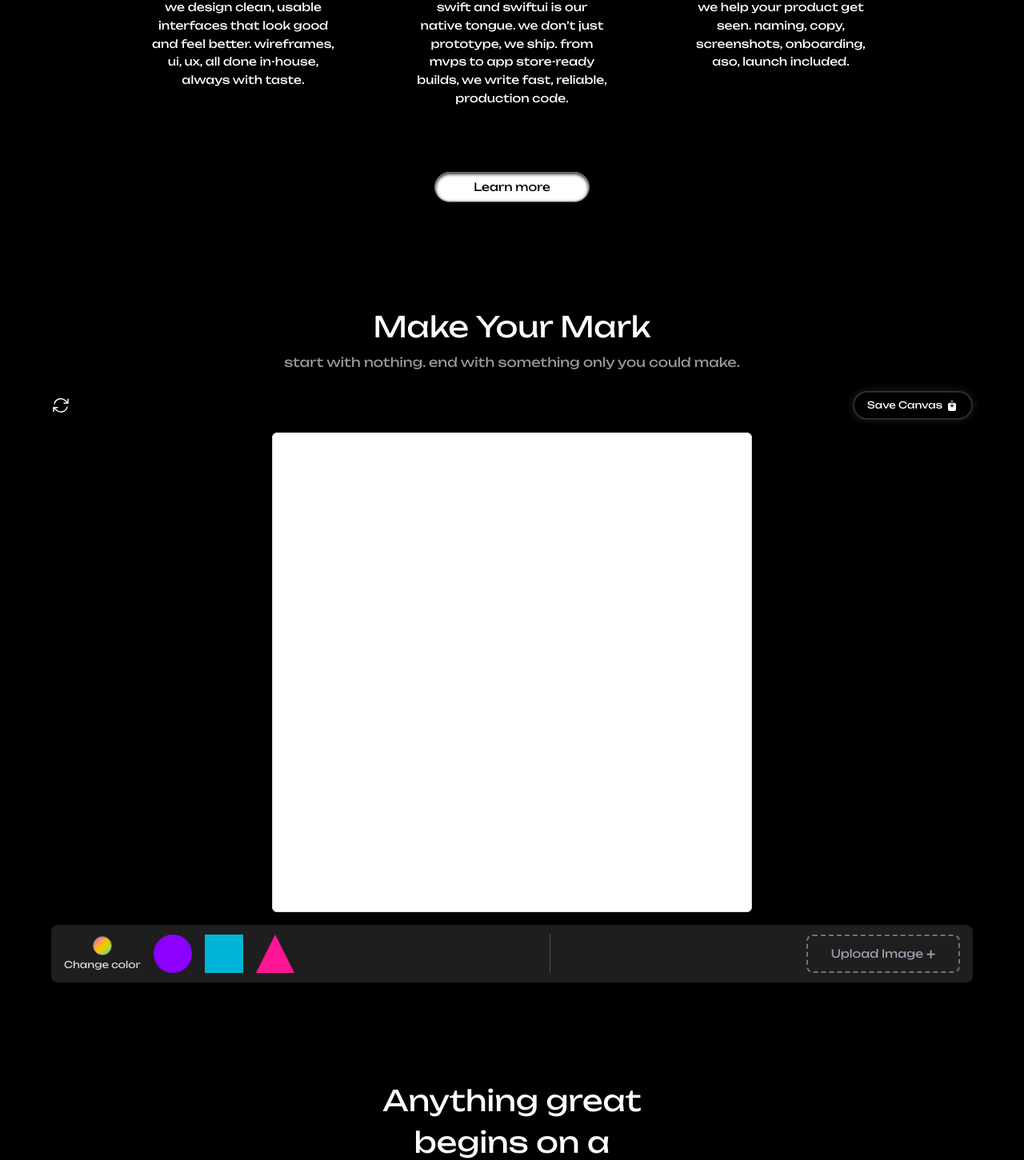
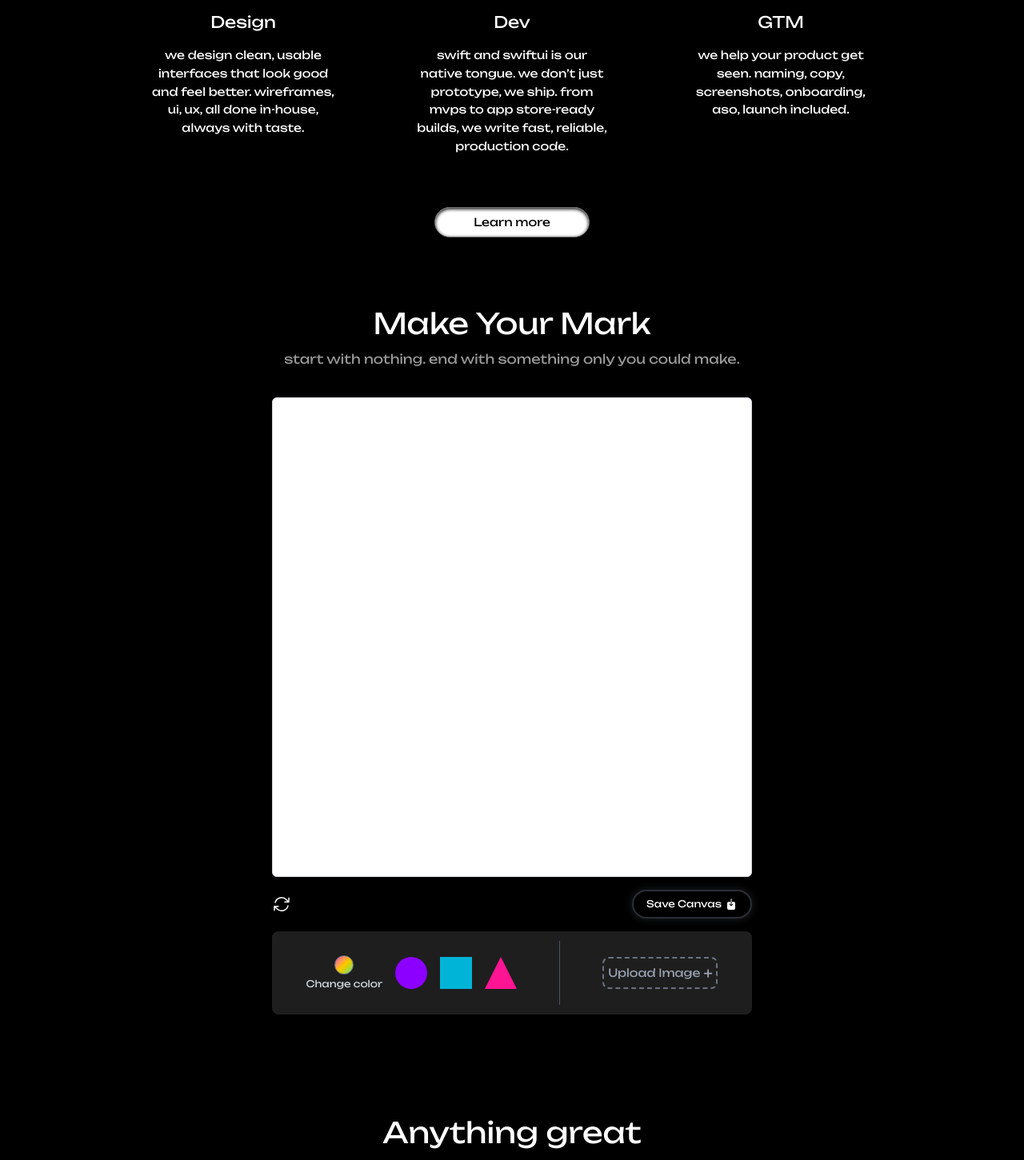
Before and after one commit to blankcanvasdesignco/Blank-Canvas-Website, a React (Vite) app: page / in a window 1280 px wide. Shown: the part 1616-3067 px from the top of the page at 80% size. Built offline with nearby package versions, Linux system fonts and the light colour scheme.

Commit message:
checkpoint 8 - canvas size responsive with tray and all

```diff
--- a/src/components/CanvasEditor.jsx
+++ b/src/components/CanvasEditor.jsx
@@ -216,21 +216,7 @@ export default function CanvasEditor() {
   return (
     <div className="space-y-4 p-4">
       {/* Canvas */}
-      <div className="flex items-center justify-between">
-        <ArrowPathIcon
-          className="bottom-4 left-4 h-6 w-6 text-white cursor-pointer"
-          onClick={() => {
-            setCanvasItems((prev) => prev.slice(0, -1)); // removes last item
-          }}
-        />
-        <button
-          onClick={downloadCanvas}
-          className="bottom-4 right-4 flex items-center justify-center gap-1 cursor-pointer text-xs text-white px-4 py-2 rounded-full border-2 bg-black transition-transform duration-200 hover:scale-110 backdrop-blur-sm border-[rgba(107,114,128,0.4)] shadow-[0_0_8px_2px_rgba(107,114,128,0.2)]"
-        >
-          Save Canvas
-          <ArrowDownOnSquareIcon className="w-4 h-4" />
-        </button>
-      </div>
+
       <div
         ref={canvasRef}
         onDrop={handleDrop}
@@ -292,10 +278,47 @@ export default function CanvasEditor() {
         ))}
       </div>
 
+      <div
+        className="
+          flex items-center justify-between
+          mx-auto
+          w-full
+          max-w-[90vw]
+          sm:max-w-[400px]
+          md:max-w-[500px]
+          lg:max-w-[600px]
+        "
+      >
+        <ArrowPathIcon
+          className="bottom-4 left-4 h-6 w-6 text-white cursor-pointer"
+          onClick={() => {
+            setCanvasItems((prev) => prev.slice(0, -1)); // removes last item
+          }}
+        />
+        <button
+          onClick={downloadCanvas}
+          className="bottom-4 right-4 flex items-center justify-center gap-1 cursor-pointer text-xs text-white px-4 py-2 rounded-full border-2 bg-black transition-transform duration-200 hover:scale-110 backdrop-blur-sm border-[rgba(107,114,128,0.4)] shadow-[0_0_8px_2px_rgba(107,114,128,0.2)]"
+        >
+          Save Canvas
+          <ArrowDownOnSquareIcon className="w-4 h-4" />
+        </button>
+      </div>
+
       {/* Tray */}
-      <div className="flex items-center justify-between bg-[#1E1E1E] px-4 py-3 rounded-lg shadow-lg">
+      <div
+        className="
+          flex flex-col items-center justify-center  px-4 py-3 bg-[#1E1E1E] rounded-lg shadow-lg
+          mx-auto
+          w-full
+          max-w-[90vw]
+          sm:max-w-[400px]
+          md:max-w-[500px]
+          lg:max-w-[600px]
+        "
+      >
+        <div className="flex flex-col items-center justify-around w-full md:flex-row ">
           {/* Left Section: Color Picker + Shapes */}
-        <div className="relative flex items-center gap-4 overflow-x-visible">
+          <div className="relative flex items-center gap-4 overflow-x-visible md:flex-wrap md:justify-center">
             {/* Color Wheel Button */}
             <button
               onClick={() => setShowPalette((prev) => !prev)}
@@ -341,7 +364,6 @@ export default function CanvasEditor() {
             )}
 
             {/* Shapes */}
-
             {trayItems.map((item, index) => (
               <div
                 key={item.id}
@@ -364,20 +386,25 @@ export default function CanvasEditor() {
 
                     setTrayItems((prev) =>
                       prev.map((trayItem, i) =>
-                      i === index ? { ...trayItem, color: newColor } : trayItem
+                        i === index
+                          ? { ...trayItem, color: newColor }
+                          : trayItem
                       )
                     );
                   }
                 }}
-              className="w-12 h-12 overflow-hidden flex items-center justify-center cursor-pointer"
+                className="
+                  w-12 h-12 overflow-hidden flex items-center justify-center cursor-pointer
+                  md:w-10 md:h-10
+                "
               >
                 {item.type === "shape" ? (
                   <div className="w-full h-full flex items-center justify-center">
                     <ShapeRenderer
                       shape={item.shape}
                       color={item.color}
-                    width={48} // match your w-12 (~48px) or w-10 size
-                    height={48}
+                      width={40} // default for large
+                      height={40}
                     />
                   </div>
                 ) : item.type === "image" ? (
@@ -392,10 +419,15 @@ export default function CanvasEditor() {
           </div>
 
           {/* Divider */}
-        <div className="w-px h-12 bg-gray-600" />
+          <div className="w-px h-12 bg-gray-600 md:h-20" />
 
           {/* Upload Image Section */}
-        <label className="flex items-center justify-center w-48 h-12 border-2 border-dashed border-gray-500 rounded-lg text-gray-400 text-sm cursor-pointer hover:border-gray-300 transition-colors">
+          <label
+            className="
+            flex items-center justify-center w-48 h-12 border-2 border-dashed border-gray-500 rounded-lg text-gray-400 text-sm cursor-pointer hover:border-gray-300 transition-colors
+            md:w-36 md:h-10
+          "
+          >
             Upload Image <span className="ml-1 text-lg">+</span>
             <input
               type="file"
@@ -427,5 +459,6 @@ export default function CanvasEditor() {
           </label>
         </div>
       </div>
+    </div>
   );
 }
--- a/src/pages/Homepage.jsx
+++ b/src/pages/Homepage.jsx
@@ -290,9 +290,14 @@ const Homepage = () => {
       <section
         data-dot-shape="square"
         id="services"
-        className="bg-black text-white py-12 px-4 flex flex-col justify-center items-center space-y-20 font-unbounded"
+        className="bg-black text-white pt-12 px-4 flex flex-col justify-center items-center space-y-16 font-unbounded"
       >
-        <h2 className="text-center text-4xl">Services</h2>
+        <div className="flex flex-col items-center pt-10 space-y-3">
+          <h2 className="text-center text-4xl">Services</h2>
+          <p className="opacity-60">
+            start with nothing. end with something only you could make.
+          </p>
+        </div>
 
         <div className="flex flex-col lg:flex-row lg:justify-around mx-8 lg:mx-32 lg:space-x-24 space-y-14 lg:space-y-0 text-center">
           {/* Design */}
@@ -339,9 +344,9 @@ const Homepage = () => {
 
       <section
         data-dot-shape="circle"
-        className="bg-black text-white p-12 font-unbounded"
+        className="hidden md:block bg-black text-white p-12 font-unbounded"
       >
-        <div className="flex flex-col items-center pt-10 pb-2 space-y-3">
+        <div className="flex flex-col items-center pt-10 pb-5 space-y-3">
           <h2 className="text-center text-4xl">Make Your Mark</h2>
           <p className="opacity-60">
             start with nothing. end with something only you could make.
```
Lines whose indentation alone changed are shown as unchanged.
